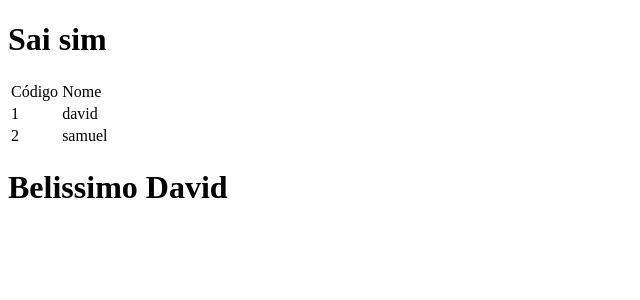
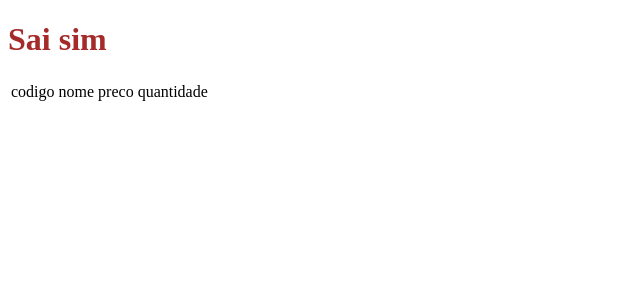
Before and after one commit to DavidRusycki/template_html_php, a PHP site: page /template_html_php/ in a window 1280 px wide. Shown: the top 300 px of the page, without its empty margins (0-640 px from the left). Run offline with PHP 8.4, Linux system fonts and the light colour scheme; data that the repository does not hold is empty; some libraries are stand-ins or nearby versions.

Commit message:
salvando alterações

```diff
--- a/Sistem/Class/menu.php
+++ b/Sistem/Class/menu.php
@@ -27,6 +27,7 @@ class Menu
     public function __toString()
     {
         $oHead = new Head([new Meta("UTF-8"), new Meta('', "X-UA-Compatible", "IE=edge"), new Meta('', '', "width=device-width, initial-scale=1.0", "viewport")], new Title('Samuel'));
+        $oHead->setOthers(' <link rel="stylesheet" href="http://localhost/template_html_php/sistem/style/style.css"> ');
 
         $this->addComponentesBody();
 
@@ -38,9 +39,7 @@ class Menu
 
     private function addComponentesBody()
     {
-        $aConteudo = [['codigo' => 1, 'nome' => 'david'], ['codigo' => 2, 'nome' => 'samuel'], ['codigo' => 3, 'nome' => 'paulo']];
-        $this->getBody()->addComponente(new Table(['Código', 'Nome'], 2, $aConteudo));
-        $this->getBody()->addComponente(new H1('Belissimo David'));
+        $this->getBody()->addComponente(new Table(['codigo', 'nome', 'preco', 'quantidade'], 100, \Components\FacadeDb\Postgres::getInstance()->select('select * from tbproduto')));
     }
 
     /**
--- a/Sistem/html_class/Head.php
+++ b/Sistem/html_class/Head.php
@@ -6,6 +6,7 @@ class Head
 
     private $Metas = [];
     private $Title;
+    private $others;
 
     public function __construct($aMetas, $Title)
     {
@@ -19,7 +20,8 @@ class Head
             $sResult .= $oMeta . "\n";
         }
         $sResult .= $this->getTitle();
-        $sResult .= "</head> \n";
+        $sResult .= $this->getOthers();
+        $sResult .= " </head> \n";
 
         return $sResult;
     }
@@ -63,4 +65,24 @@ class Head
 
         return $this;
     }
+
+    /**
+     * Get the value of others
+     */
+    public function getOthers()
+    {
+        return $this->others;
+    }
+
+    /**
+     * Set the value of others
+     *
+     * @return  self
+     */
+    public function setOthers($others)
+    {
+        $this->others = $others;
+
+        return $this;
+    }
 }
--- /dev/null
+++ b/Sistem/style/style.css
@@ -0,0 +1,3 @@
+h1 {
+    color:brown
+}
```
